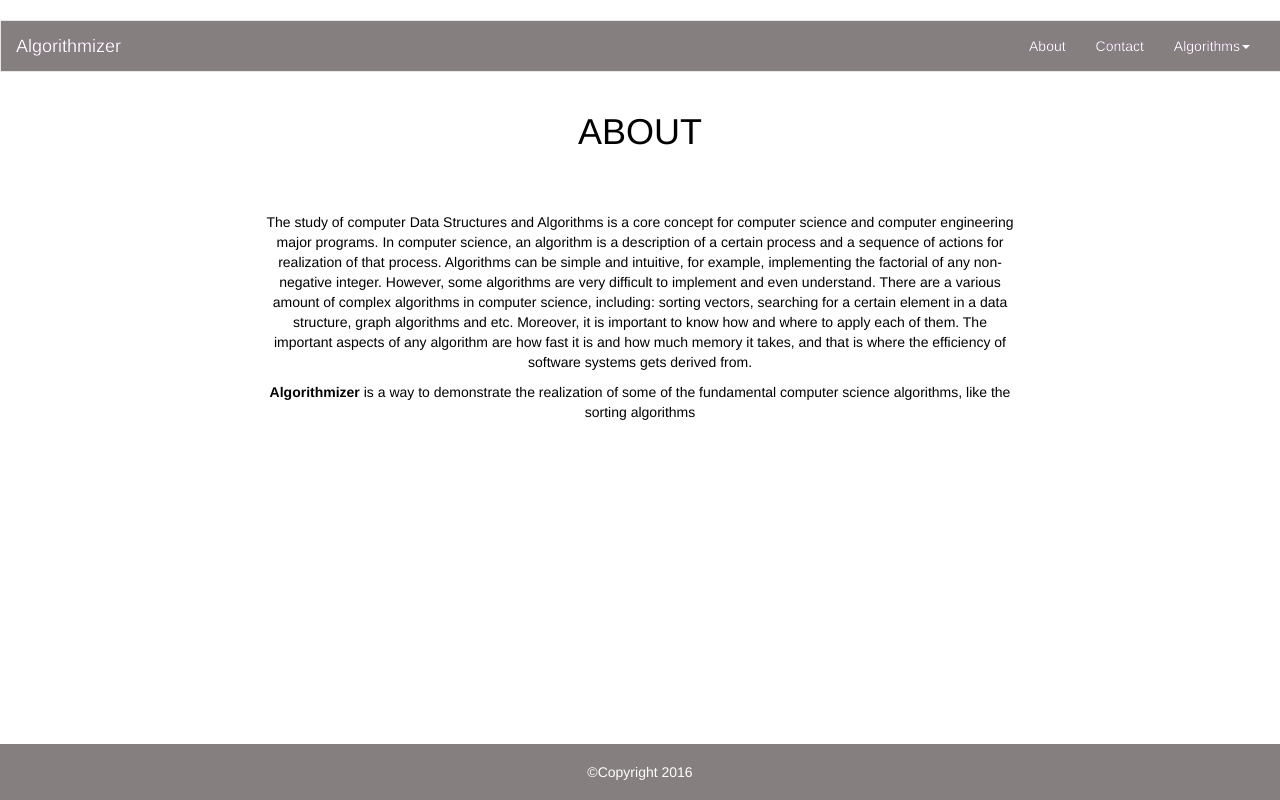
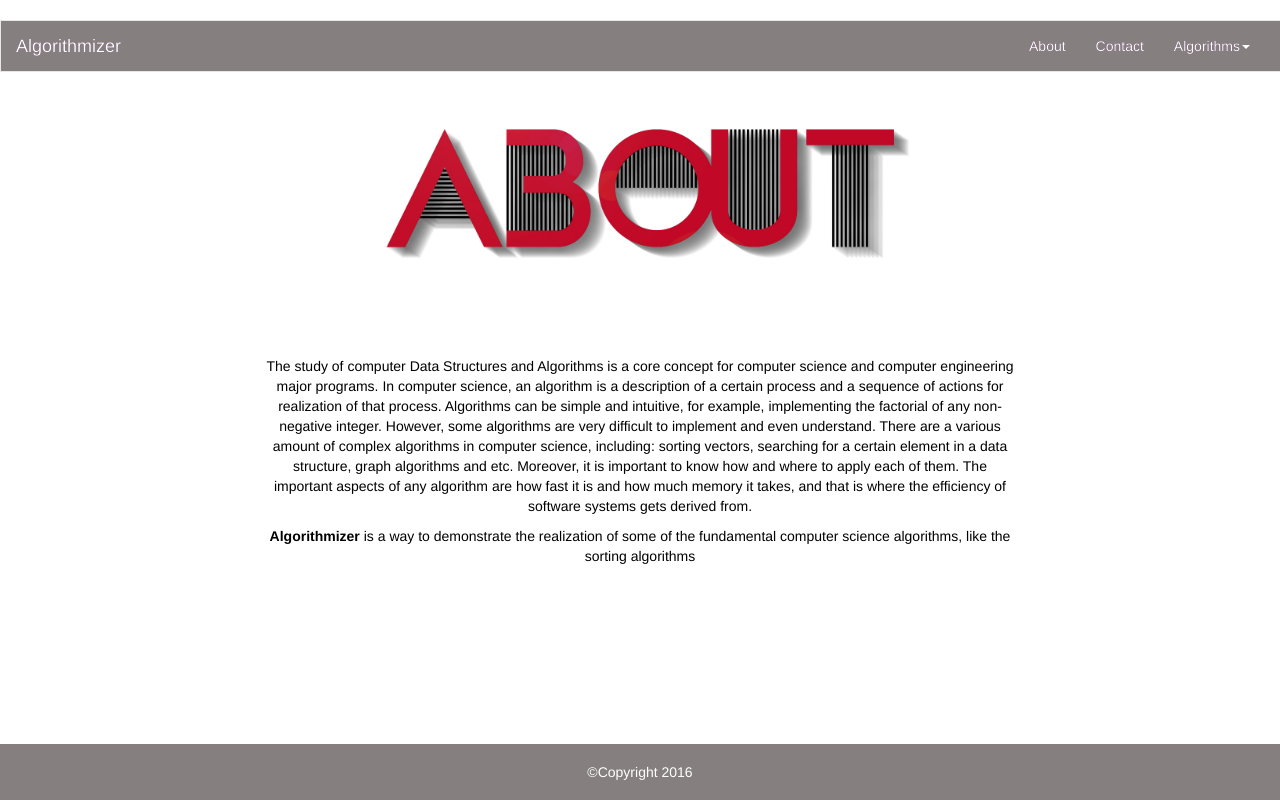
Before and after one commit to RobertFr0st/algorithmizer, a plain HTML site: page Sorting/About.html in a window 1280 px wide. Drawn offline with Linux system fonts and the light colour scheme.

Commit message:
Update to about page

```diff
--- a/Sorting/About.html
+++ b/Sorting/About.html
@@ -50,9 +50,8 @@
 </div>
     <!-- /.container-fluid -->
 
-<div>
-<h1 class="text-capitalize" >ABOUT</h1>
-</div>
+<img  src="../images/about banner.jpg" class="img-thumbnail img-responsive image-fill" alt="Placeholder image">
+
 <article id="main"><p> The study of computer Data Structures and Algorithms is a core concept for computer science and computer engineering major programs. In computer science, an algorithm is a description of a certain process and a sequence of actions for realization of that process. Algorithms can be simple and intuitive, for example, implementing the factorial of any non-negative integer. However, some algorithms are very difficult to implement and even understand. There are a various amount of complex algorithms in computer science, including: sorting vectors, searching for a certain element in a data structure, graph algorithms and etc. Moreover, it is important to know how and where to apply each of them. The important aspects of any algorithm are how fast it is and how much memory it takes, and that is where the efficiency of software systems gets derived from.</p>
 <p>
 <b>Algorithmizer</b> is a way to demonstrate the realization of some of the fundamental computer science algorithms, like the sorting algorithms </p></article>
```
Also changed, not shown: images/about banner.jpg (added), 2 other files.
